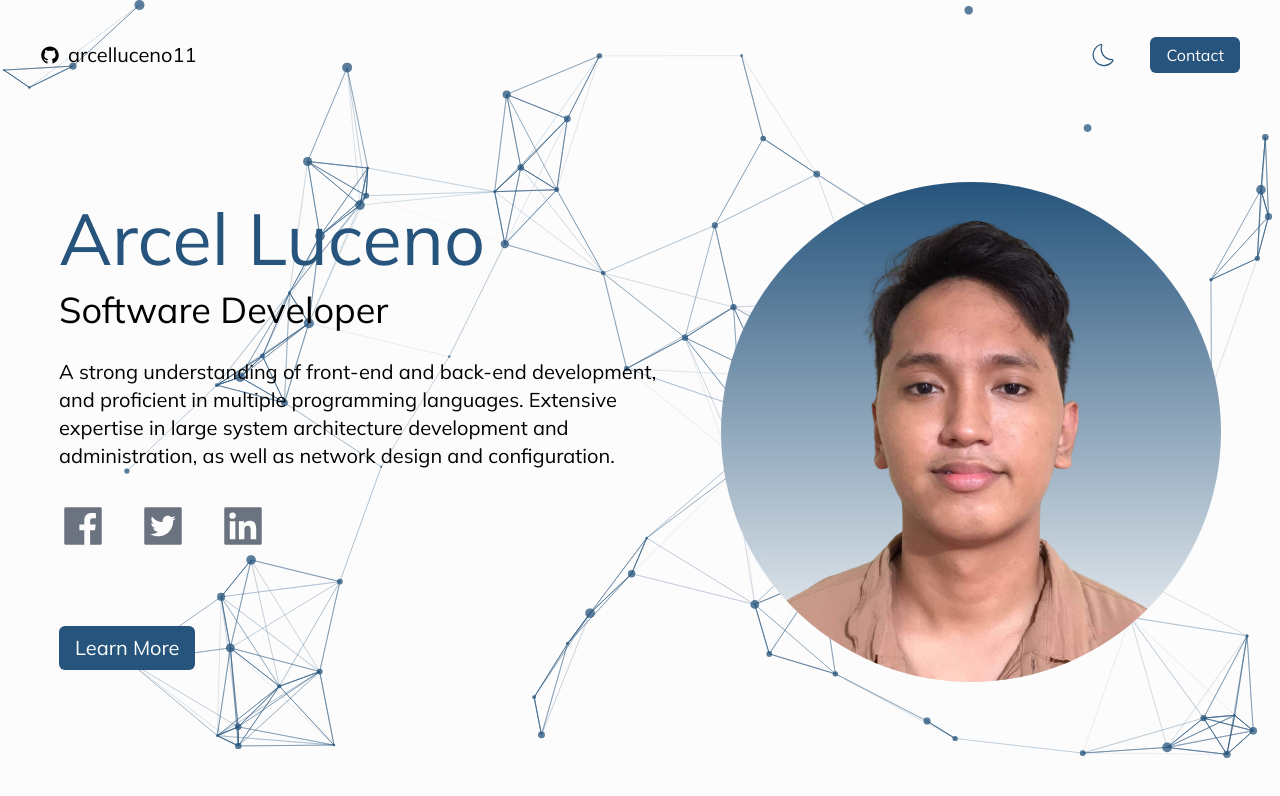
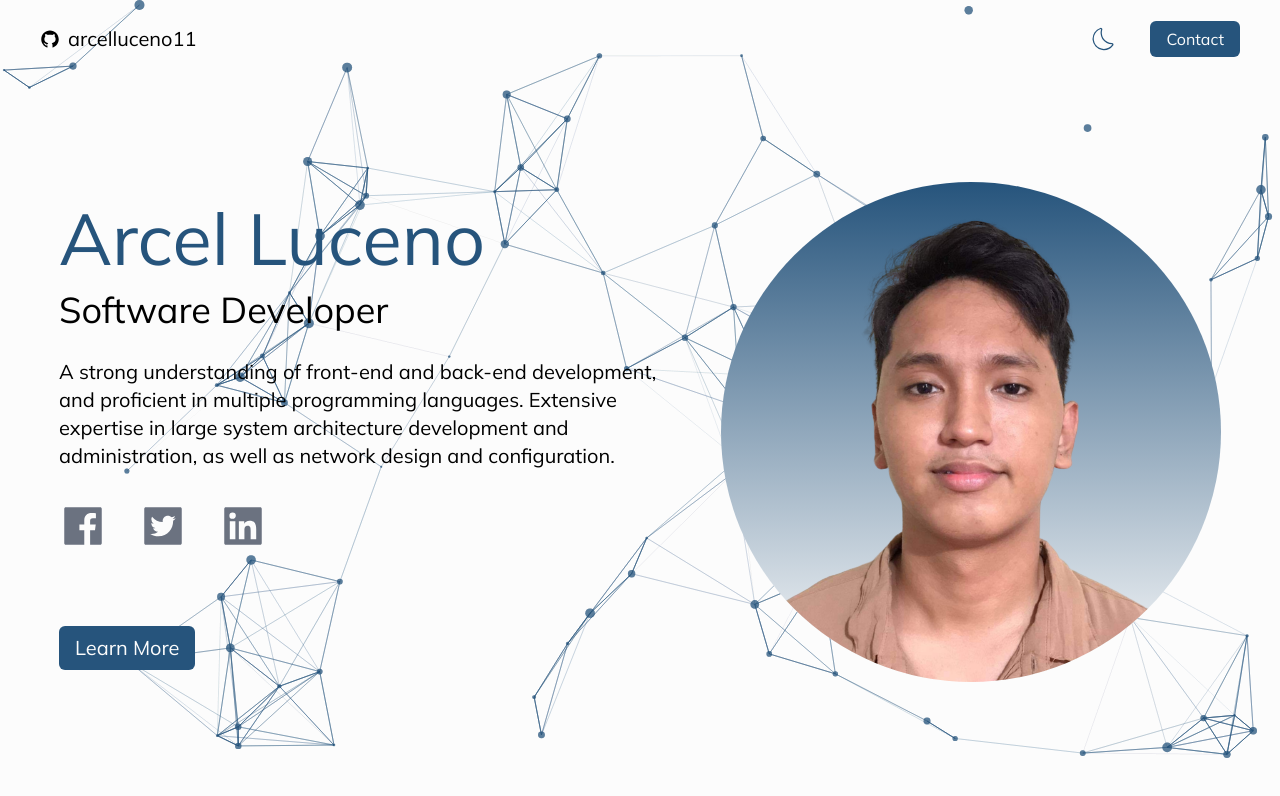
Before and after one commit to arcelluceno11/website-portfolio, a Next.js app: page / in a window 1280 px wide. Shown: the top 796 px of the page. Built offline with nearby package versions, Linux system fonts and the light colour scheme.

Commit message:
Updated ..

```diff
--- a/pages/index.jsx
+++ b/pages/index.jsx
@@ -23,7 +23,7 @@ export default function Home() {
         <link rel="icon" href="/favicon.ico" />
       </Head>
       <ParticlesBG theme={darkMode ? "dark" : "light"} />
-      <header className="absolute w-screen pt-6 px-6 z-50 lg:pt-10 lg:px-10 dark:text-gray-200">
+      <header className="absolute w-screen pt-6 px-6 z-50 lg:px-10 dark:text-gray-200">
         <nav className="flex justify-between">
           <ul className="flex items-center">
             <li>
@@ -74,7 +74,7 @@ export default function Home() {
         </nav>
       </header>
       <main className="absolute pt-16 lg:pt-8">
-        <section id="home" className="px-8 pb-10">
+        <section id="home" className="px-8 pb-10 lg:pb-0">
           <div className="flex flex-col-reverse justify-around items-center lg:flex-row lg:py-0 lg:min-h-screen">
             <div className="py-2 lg:w-1/2">
               <h2 className="py-2 text-4xl text-dark text-center lg:text-7xl lg:text-start dark:text-gray-300">
```
